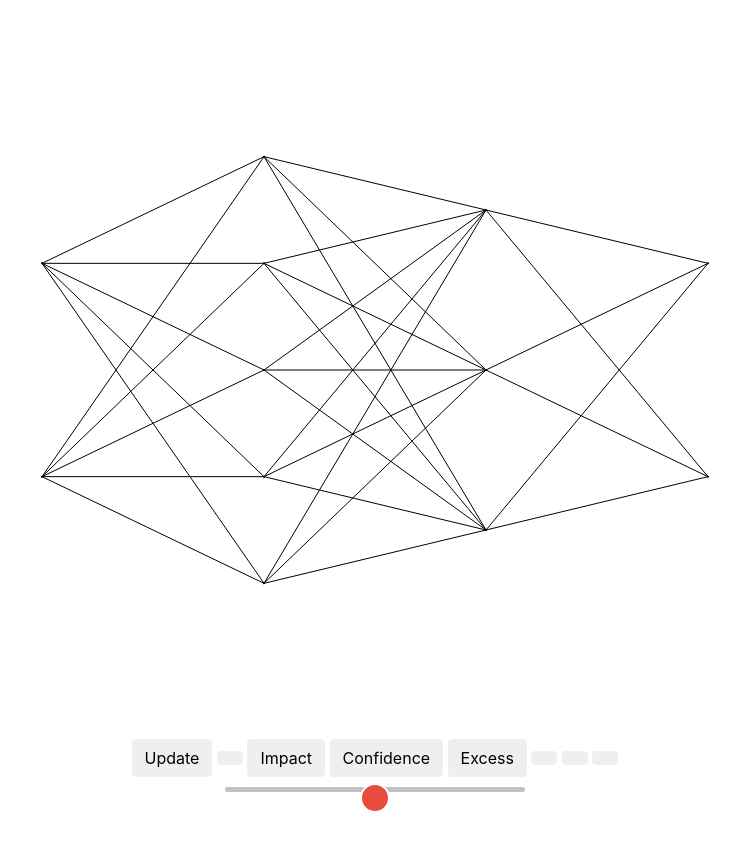
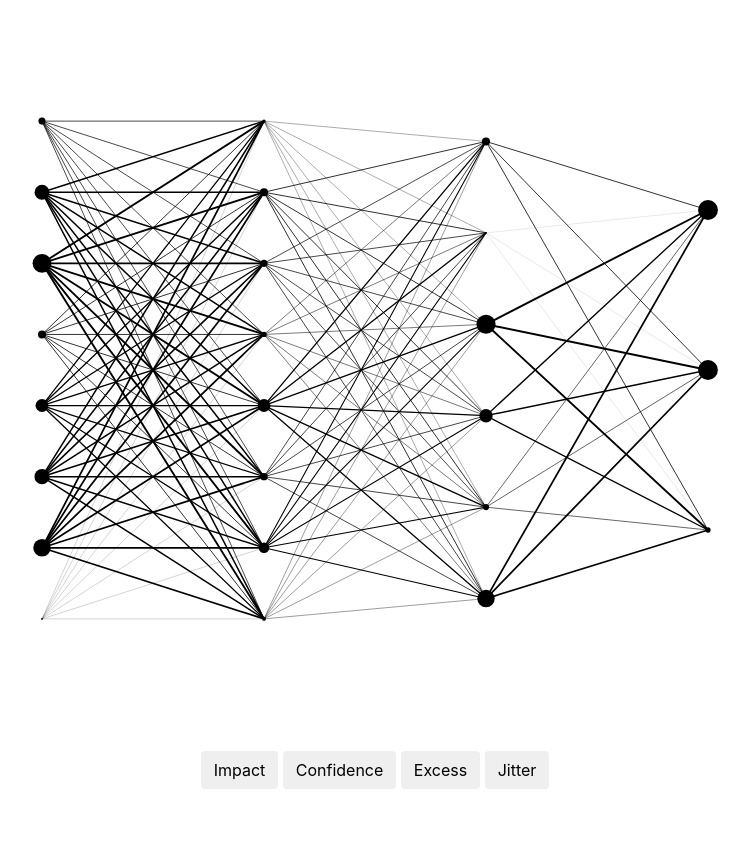
Before and after one commit to BenHals/XAINeural, a plain HTML site: page index.html in a window 1280 px wide. Shown: the whole page, without its empty margins (265-1014 px from the left). Drawn offline with nearby package versions, Linux system fonts and the light colour scheme.

Commit message:
add jitter, remove buttons, color scale change

```diff
--- a/data.js
+++ b/data.js
@@ -9,11 +9,16 @@ class Node{
         this.r = 5;
         this.nodeImpact = nodeImpact;
         this.nodeConfidence = nodeConfidence;
-        this.ub = ub;
-        this.lb = lb;
+        this.ub = Math.max(ub, lb);
+        this.lb = Math.min(lb, ub);
         this.excessEdges = excessEdges;
         this.activation = activation;
         this.edgeWidths = [];
+        this.mainOpacity = 1;
+        this.jitterOpacity = 1;
+        this.minJitterR = this.lb * 10;
+        this.maxJitterR = this.ub * 10;
+        this.mainJitterR = this.activation * 10;
         for(let e = 0; e < parentWeights.length; e++){
             this.edgeWidths.push(parentWeights[e] * parents[e].activation);
         }
@@ -37,7 +42,7 @@ class Network{
                 let lastLayer = l > 0 ? this.layers[l-1] : null;
                 let x = margin + l * layerSpacing;
                 let y = (n+1) * nodeSpacing;
-                let newNode = new Node(lastLayer, null, [], [], 1, nodeId, x, y, Math.random(), Math.random(), 0.8, 0.5);
+                let newNode = new Node(lastLayer, null, [], [], Math.random(), nodeId, x, y, Math.random(), Math.random(), Math.random(), Math.random());
                 nodeId++;
                 if(lastLayer){
                     for(let ln = 0; ln < lastLayer.length; ln++){
@@ -68,9 +73,48 @@ class Network{
             .enter().append('line').attr('x1', function(d){return d.x1}).attr('x2', function(d){return d.x2}).attr('y1', function(d){return d.y1}).attr('y2', function(d){return d.y2}).attr('stroke-width', function(d){return d.w})
             .style('stroke', 'black').style("stroke-linecap","round");
 
-        d3.select("#anim_base_layer_svg").selectAll('circle')
+        let circles = d3.select("#anim_base_layer_svg").selectAll('circle')
             .data(this.layers.flat())
-            .enter().append('circle').attr('r', function(d){return d.r}).attr('cx', function(d){return d.x}).attr('cy', function(d){return d.y}).style('fill', 'black');
+            .enter();
+
+        circles.append('circle')
+            .attr('r', function(d){return d.r})
+            .attr('cx', function(d){return d.x})
+            .attr('cy', function(d){return d.y})
+            .style('fill', 'black')
+            .style('opacity', 1)
+            .classed('main', true);
+        circles.append('circle')
+            .attr('r', function(d){return d.mainJitterR})
+            .attr('cx', function(d){return d.x})
+            .attr('cy', function(d){return d.y})
+            .attr('fill-opacity', 1)
+            .attr('stroke-opacity', 0)
+            .style('fill', 'black')
+            .style('stroke', 'black')
+            .style('opacity', 0)
+            .classed('valJitter', true);
+        circles.append('circle')
+            .attr('r', function(d){return d.maxJitterR})
+            .attr('cx', function(d){return d.x})
+            .attr('cy', function(d){return d.y})
+            .attr('fill-opacity', 0)
+            .attr('stroke-opacity', 1)
+            .style('fill', 'green')
+            .style('stroke', 'green')
+            .style('opacity', 0)
+            .classed('maxJitter', true);
+        circles.append('circle')
+            .attr('r', function(d){return d.minJitterR})
+            .attr('cx', function(d){return d.x})
+            .attr('cy', function(d){return d.y})
+            .attr('fill-opacity', 0)
+            .attr('stroke-opacity', 1)
+            .style('fill', 'red')
+            .style('stroke', 'red')
+            .style('opacity', 0)
+            .classed('minJitter', true);
+
 
 
 
@@ -98,7 +142,7 @@ class Network{
         let flat = this.layers.flat();
         for(let n = 0; n < flat.length; n++){
             let node = flat[n];
-            node.r = node.activation;
+            node.r = node.activation * 10;
             if(overlays.nodeImpact){
                 node.r = node.nodeImpact * 10;
             }
@@ -107,26 +151,48 @@ class Network{
             if(overlays.nodeConfidence){
                 let colScale = d3.scaleLinear()
                     .range(['red','green']);
-                node.color = colScale(node.nodeConfidence);
+                node.color = d3.interpolateRdYlGn(node.nodeConfidence);
             }
 
+            if(overlays.jitter && n < this.layers[0].length){
+                node.mainOpacity = 0;
+                node.jitterOpacity = 1;
+            }else{
+                node.mainOpacity = 1;
+                node.jitterOpacity = 0;
+            }
 
             for(let pw = 0; pw < node.parentWeights.length; pw++){
-                node.edgeWidths[pw] = node.parentWeights[pw] * node.parents[pw].activation;
+                node.edgeWidths[pw] = node.parentWeights[pw] * node.parents[pw].activation * 2;
                 if(overlays.excessEdges){
                     if(node.excessEdges[pw] == 0){
                         node.edgeWidths[pw] = 0;
                     }
                 }
             }
+
+
         }
 
     }
 
     update(){
-        d3.select("#anim_base_layer_svg").selectAll('circle')
+        d3.select("#anim_base_layer_svg").selectAll('.main')
         .data(this.layers.flat()).transition().duration(1000)
-        .attr('r', function(d){return d.r}).attr('cx', function(d){return d.x}).attr('cy', function(d){return d.y}).style('fill', function(d){return d.color});
+        .attr('r', function(d){return d.r}).attr('cx', function(d){return d.x}).attr('cy', function(d){return d.y}).style('fill', function(d){return d.color})
+        .style('opacity', function(d){return d.mainOpacity});
+        d3.select("#anim_base_layer_svg").selectAll('.maxJitter')
+        .data(this.layers.flat()).transition().duration(1000)
+        .attr('r', function(d){return d.maxJitterR}).attr('cx', function(d){return d.x}).attr('cy', function(d){return d.y})
+        .style('opacity', function(d){return d.jitterOpacity});
+        d3.select("#anim_base_layer_svg").selectAll('.minJitter')
+        .data(this.layers.flat()).transition().duration(1000)
+        .attr('r', function(d){return d.minJitterR}).attr('cx', function(d){return d.x}).attr('cy', function(d){return d.y})
+        .style('opacity', function(d){return d.jitterOpacity});
+        d3.select("#anim_base_layer_svg").selectAll('.valJitter')
+        .data(this.layers.flat()).transition().duration(1000)
+        .attr('r', function(d){return d.mainJitterR}).attr('cx', function(d){return d.x}).attr('cy', function(d){return d.y})
+        .style('opacity', function(d){return d.jitterOpacity});
 
         let edges = this.getEdges();
         d3.select("#anim_base_layer_svg").selectAll('line')
--- a/index.html
+++ b/index.html
@@ -10,7 +10,7 @@
 
 
         <script src="https://ajax.googleapis.com/ajax/libs/jquery/1.12.4/jquery.min.js"></script>
-        <script src="https://d3js.org/d3.v4.min.js"></script>
+        <script src="https://d3js.org/d3.v5.min.js"></script>
 
         <script src="data.js"></script>
         <script src="main.js"></script>
@@ -25,12 +25,13 @@
             <div class="controls">
                 <div id="visControls">
                     <div id="buttonBar">
+                      <!--
                       <button type="button" class="btn btn-default" aria-label="Back" onclick="update()">
                         <span class="glyphicon glyphicon-chevron-left" aria-hidden="true">Update</span>
                       </button>
                       <button id="pausePlay" type="button" class="btn btn-default" aria-label="Back" onclick="pauseToggle()">
                         <span class="glyphicon glyphicon-pause" aria-hidden="true"></span>
-                      </button>
+                      </button>-->
                       <button type="button" class="btn btn-default" aria-label="Back" onclick="toggleImpact()">
                         <span class="glyphicon glyphicon-step-forward" aria-hidden="true">Impact</span>
                       </button>
@@ -40,10 +41,10 @@
                       <button type="button" class="btn btn-default" aria-label="Back" onclick="toggleExcess()">
                         <span class="glyphicon glyphicon-step-forward" aria-hidden="true">Excess</span>
                       </button>
-                      <button type="button" class="btn btn-default" aria-label="Back" onclick="">
-                        <span class="glyphicon glyphicon-forward" aria-hidden="true"></span>
+                      <button type="button" class="btn btn-default" aria-label="Back" onclick="toggleBounds()">
+                        <span class="glyphicon glyphicon-forward" aria-hidden="true">Jitter</span>
                       </button>
-                      <button type="button" class="btn btn-default" aria-label="Back" onclick="">
+                      <!-- <button type="button" class="btn btn-default" aria-label="Back" onclick="">
                         <span class="glyphicon glyphicon-flash" aria-hidden="true"></span>
                       </button>
                       <button type="button" class="btn btn-default" aria-label="Back" onclick="">
@@ -51,7 +52,7 @@
                       </button>
                     </div>
                     <input id="visAnimProgress" type="range" min="0" list="stages">
-                    <datalist id="stages"></datalist>
+                    <datalist id="stages"></datalist> -->
                 </div>
             </div>
         </div>
--- a/main.js
+++ b/main.js
@@ -25,7 +25,7 @@ window.onload = function(){
     container.appendChild(base_layer_svg);
     //container.appendChild(dynamic_layer_canvas);
 
-    nn = new Network([2, 5, 3, 2], containerBounds);
+    nn = new Network([8, 8, 6, 3], containerBounds);
     nn.draw();
     nn.applyOverlays(overlays);
     nn.update();
@@ -49,6 +49,6 @@ function toggleExcess(){
     update();
 }
 function toggleBounds(){
-    overlays.nodeBounds = !overlays.nodeBounds;
+    overlays.jitter = !overlays.jitter;
     update();
 }
```
